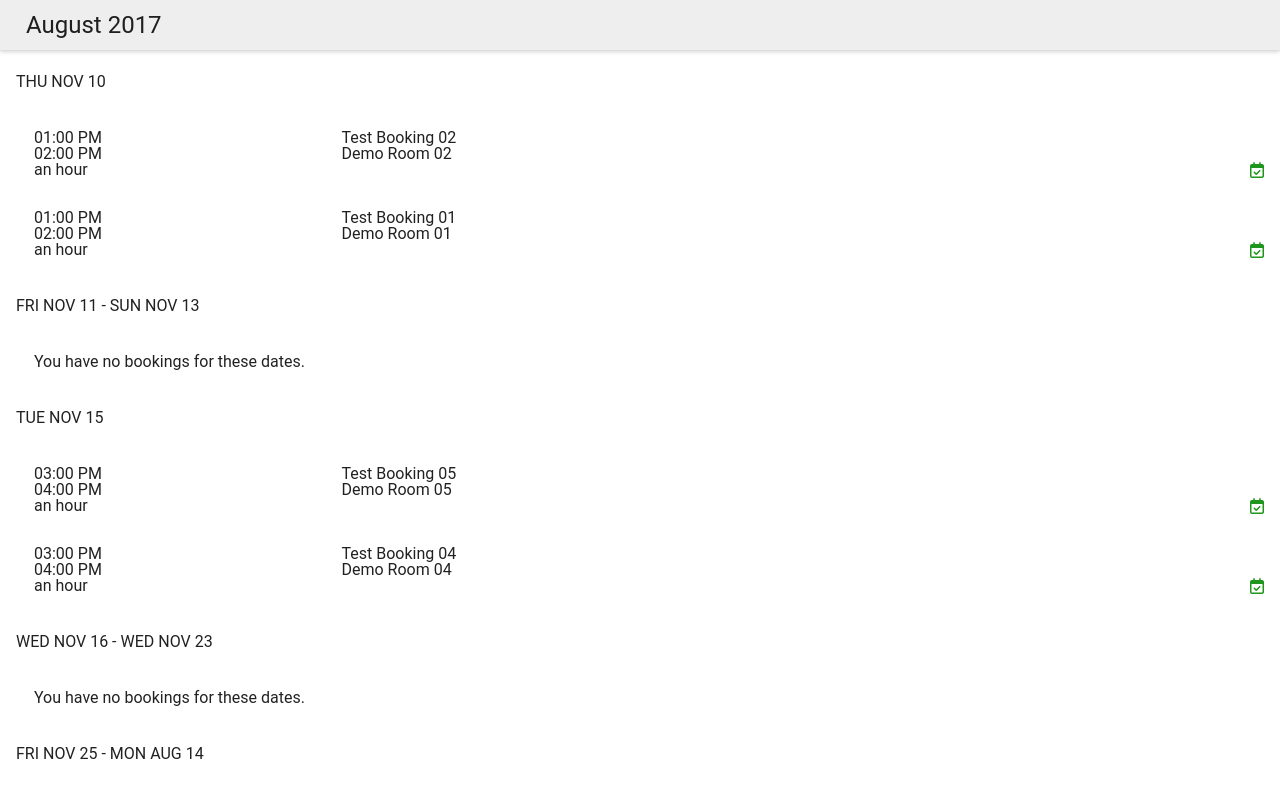
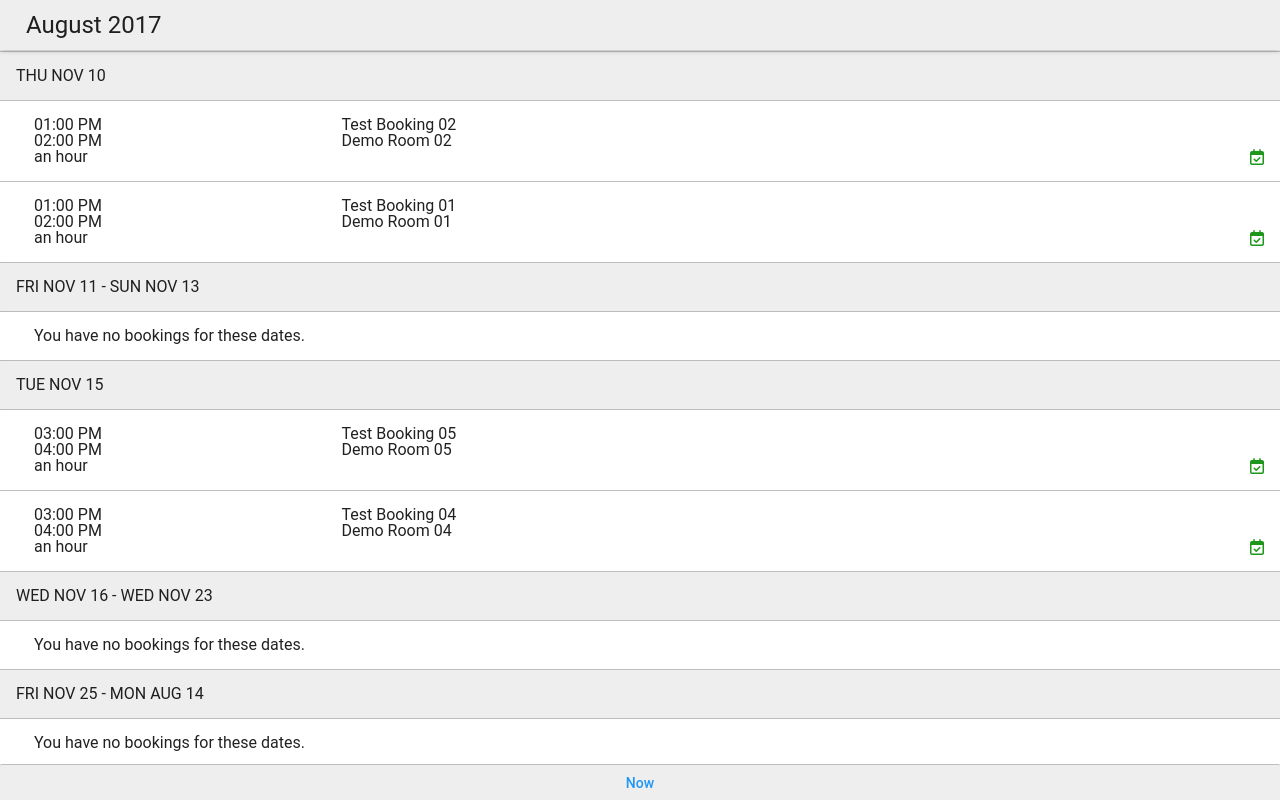
Before and after one commit to benjaminketron/fuzzy-funicular, a React (Create React App) app: page / in a window 1280 px wide. Shown: the top 800 px of the page. Built offline with nearby package versions, Linux system fonts and the light colour scheme; some icons are missing; what react-tap-event-plugin would draw is missing.

Commit message:
more ui adjustments

```diff
--- a/public/main.css
+++ b/public/main.css
@@ -6,14 +6,6 @@ body {
     font-size: 13px;
     line-height: 20px;
     margin: 0;
-}
-
-.visible {
-    display: block;
-}
-
-.invisible {
-    display: none;
 }
 
 .booking {
--- a/src/components/App.js
+++ b/src/components/App.js
@@ -1,5 +1,5 @@
 import React from 'react'
-import { blue500, grey200, darkBlack } from 'material-ui/styles/colors';
+import { blue500, grey200, grey400, darkBlack } from 'material-ui/styles/colors';
 import MuiThemeProvider from 'material-ui/styles/MuiThemeProvider';
 import getMuiTheme from 'material-ui/styles/getMuiTheme';
 
@@ -25,7 +25,7 @@ const muiTheme = getMuiTheme({
   palette: {
     primary1Color: grey200,
     primary2Color: blue500,
-    primary3Color: blue500,
+    primary3Color: grey400,
     textColor: darkBlack,
     secondaryTextColor: blue500,
     alternateTextColor: darkBlack,
--- a/src/components/DayList.js
+++ b/src/components/DayList.js
@@ -62,7 +62,7 @@ const DayListItem = ({muiTheme, bookings, days, search, today }) => {
                     let occurring = bookingStart <= today && today <= bookingEnd;
 
                     result = (
-                    <ListItem key={booking.id}>
+                    <ListItem key={booking.id} style={{borderWidth: '1px 0px 0px 0px', borderStyle:'solid', borderColor: muiTheme.palette.primary3Color}}>
                         <div className="booking">
                             <span className="booking-times">
                                 <span>{Moment(bookingStart).format("hh:mm A")}</span><br/>
@@ -90,7 +90,7 @@ const DayListItem = ({muiTheme, bookings, days, search, today }) => {
         else {
             nestedItems = [1].map((empty) =>
             <ListItem key={(day.date.getTime() + empty).toString()} primaryText={!!day.end ? 'You have no bookings for these dates.' : 'You have no bookings for this date.'}
-                nestedLevel={0}/>
+                nestedLevel={0} style={{borderWidth: '1px 0px 0px 0px', borderStyle:'solid', borderColor: muiTheme.palette.primary3Color}}/>
             );
         }
 
@@ -111,7 +111,7 @@ const DayListItem = ({muiTheme, bookings, days, search, today }) => {
         }
 
         let result = (
-            <ListItem key="no bookings" primaryText="No bookings."/>
+            <ListItem key="no bookings" primaryText="No bookings." style={{borderTop: '1px', borderStyle:'solid', borderColor: muiTheme.palette.primary3Color}}/>
         )
 
         if (!day.hidden) {
@@ -122,7 +122,7 @@ const DayListItem = ({muiTheme, bookings, days, search, today }) => {
 
             result = (
                 <ListItem key={day.date.getTime().toString()} primaryText={primaryText}
-                    nestedItems={nestedItems} autoGenerateNestedIndicator={false} initiallyOpen={true} style={{textTransform: 'uppercase'}}>
+                    nestedItems={nestedItems} nestedListStyle={{padding: '0px 0px 0px 0px'}} autoGenerateNestedIndicator={false} initiallyOpen={true} style={{textTransform: 'uppercase', backgroundColor: muiTheme.palette.primary1Color, borderWidth: '1px 0px 0px 0px', borderStyle:'solid', borderColor: muiTheme.palette.primary3Color}}>
                 </ListItem>
             )
         }
@@ -130,7 +130,7 @@ const DayListItem = ({muiTheme, bookings, days, search, today }) => {
         return result;
     })
     return (
-        <List>
+        <List style={{padding: '0px 0px 0px 0px'}}>
             {items}
         </List>
     );
--- a/src/components/Schedule.js
+++ b/src/components/Schedule.js
@@ -59,11 +59,11 @@ const Schedule = ({muiTheme, calendar, current, search, searchBooking, setCurren
     return (
     <div>
         <AppBar
-            className={!search ? 'visible' : 'invisible'}
             title={ appBarTitle }
             iconElementLeft={ appBarMenu }
             onTitleTouchTap={toggleCalendar}
-            onLeftIconButtonTouchTap={() => setMenuOpen(true)}>
+            onLeftIconButtonTouchTap={() => setMenuOpen(true)}
+            style={{position: 'fixed', top: '0px'}}>
         <div>
         <FontIcon
         className="fa-search"
@@ -77,12 +77,16 @@ const Schedule = ({muiTheme, calendar, current, search, searchBooking, setCurren
         />
         </div>
         </AppBar>
-        <Paper>
+        <Paper style={{marginBottom: '36px', marginTop: '51px'}}>
             <Calendar firstDayOfWeek={0} hideCalendarDate={true} open={calendar} onTouchTapDay={setCurrent} initialDate={current}/>
             <CurrentDayList muiTheme={muiTheme}/>
         </Paper>
-        <Paper><FlatButton label="Now" style={{width: muiTheme.nowButton.width, color: muiTheme.palette.secondaryTextColor,
-             backgroundColor: muiTheme.palette.primary1Color}} onTouchTap={() => setCurrent({}, new Date())}/></Paper>
+        <Paper>
+            <FlatButton label="Now" fullWidth={true} backgroundColor={muiTheme.palette.primary1Color} style={{ color: muiTheme.palette.secondaryTextColor,
+             position: 'fixed', bottom: '0px', borderWidth: '1px 0px 0px 0px', borderStyle:'solid', borderColor: muiTheme.palette.primary3Color,
+             textTransform: 'none'}}
+             labelStyle={{textTransform: 'none'}}
+             onTouchTap={() => setCurrent({}, new Date())}/></Paper>
     </div>
     )
 }
```
